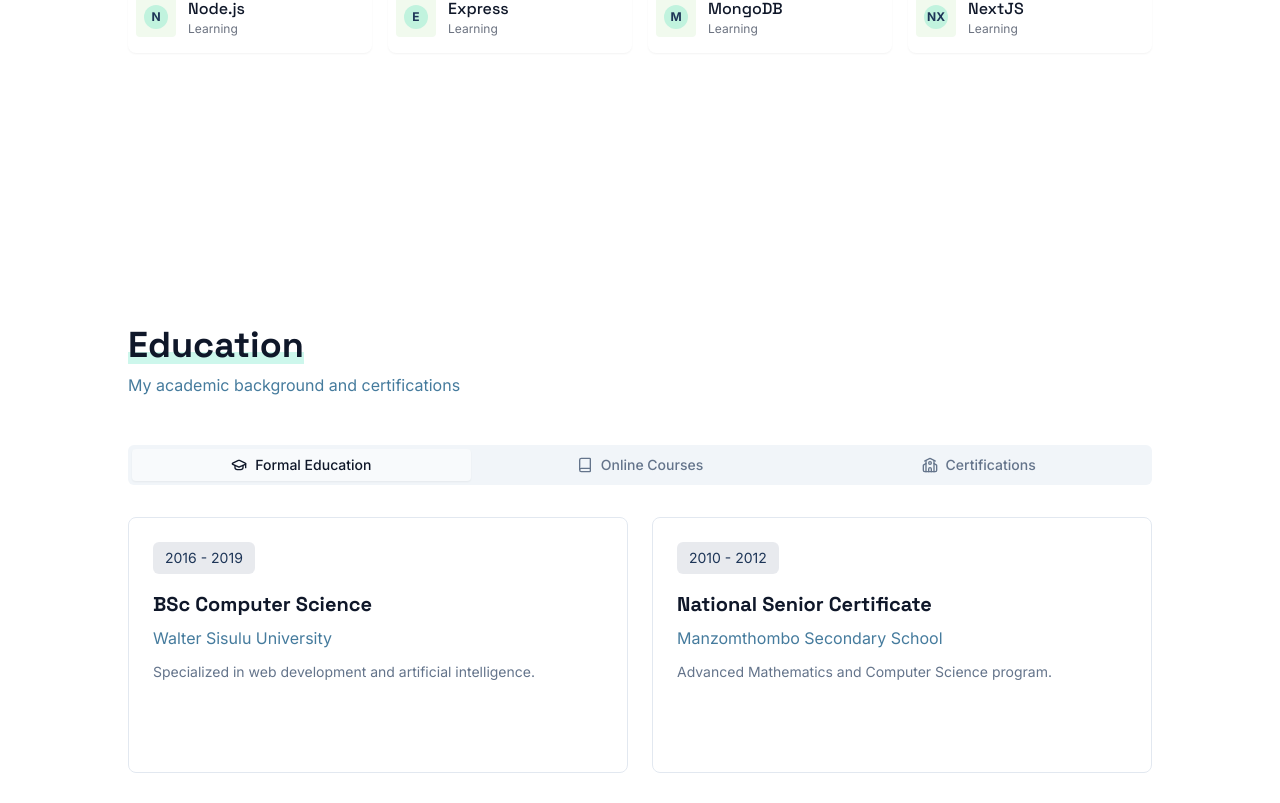
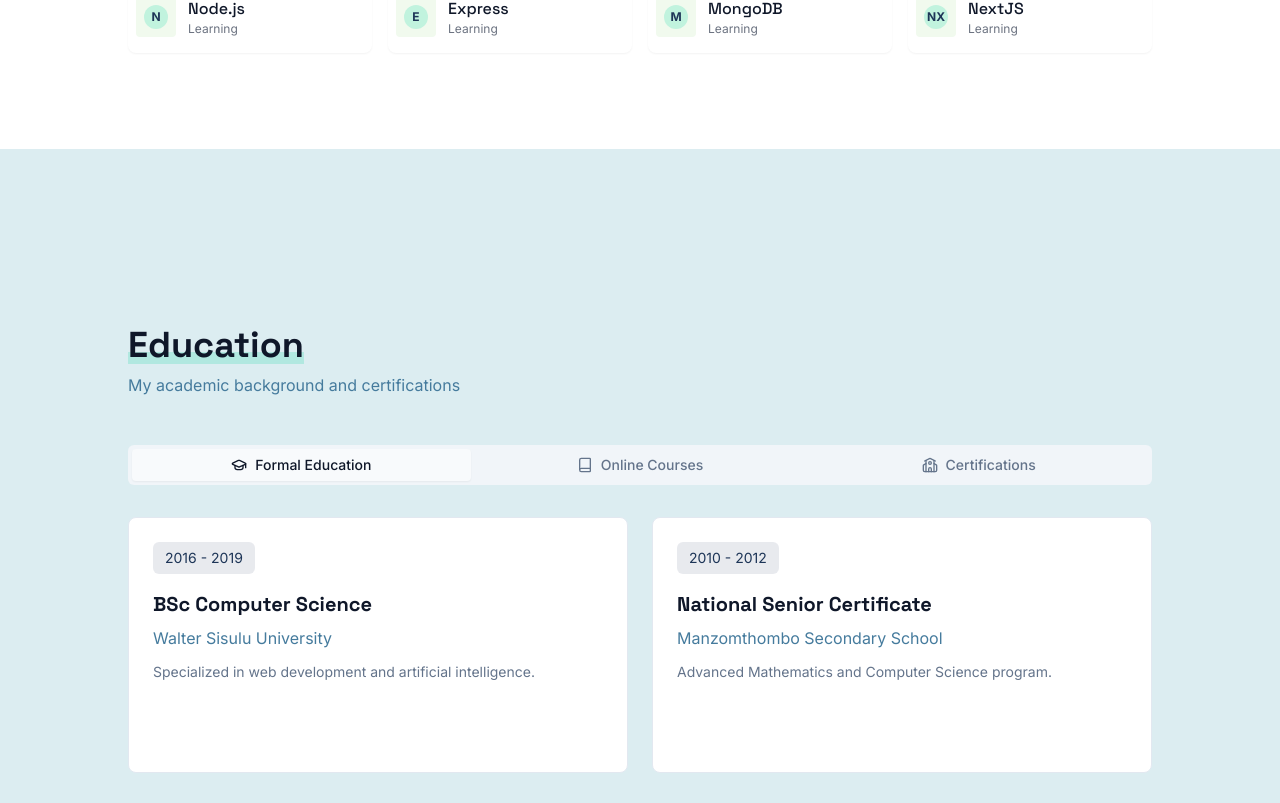
Before and after one commit to onkeyawa24/itsyawa, a React (Vite) app: page / in a window 1280 px wide. Shown: the part 3842-4645 px from the top of the page. Built offline with nearby package versions, Linux system fonts and the light colour scheme.

Commit message:
feat: Change education section background
Change the background color of the Education component to #dcedf1.

```diff
--- a/src/components/sections/Education.tsx
+++ b/src/components/sections/Education.tsx
@@ -7,7 +7,7 @@ import CertificatesTab from "../education/CertificatesTab";
 
 const Education = () => {
   return (
-    <section id="education" className="py-20 bg-white">
+    <section id="education" className="py-20 bg-[#dcedf1]">
       <div className="section-container">
         <div className="max-w-5xl mx-auto">
           <h2 className="text-3xl md:text-4xl font-bold mb-2">
```
